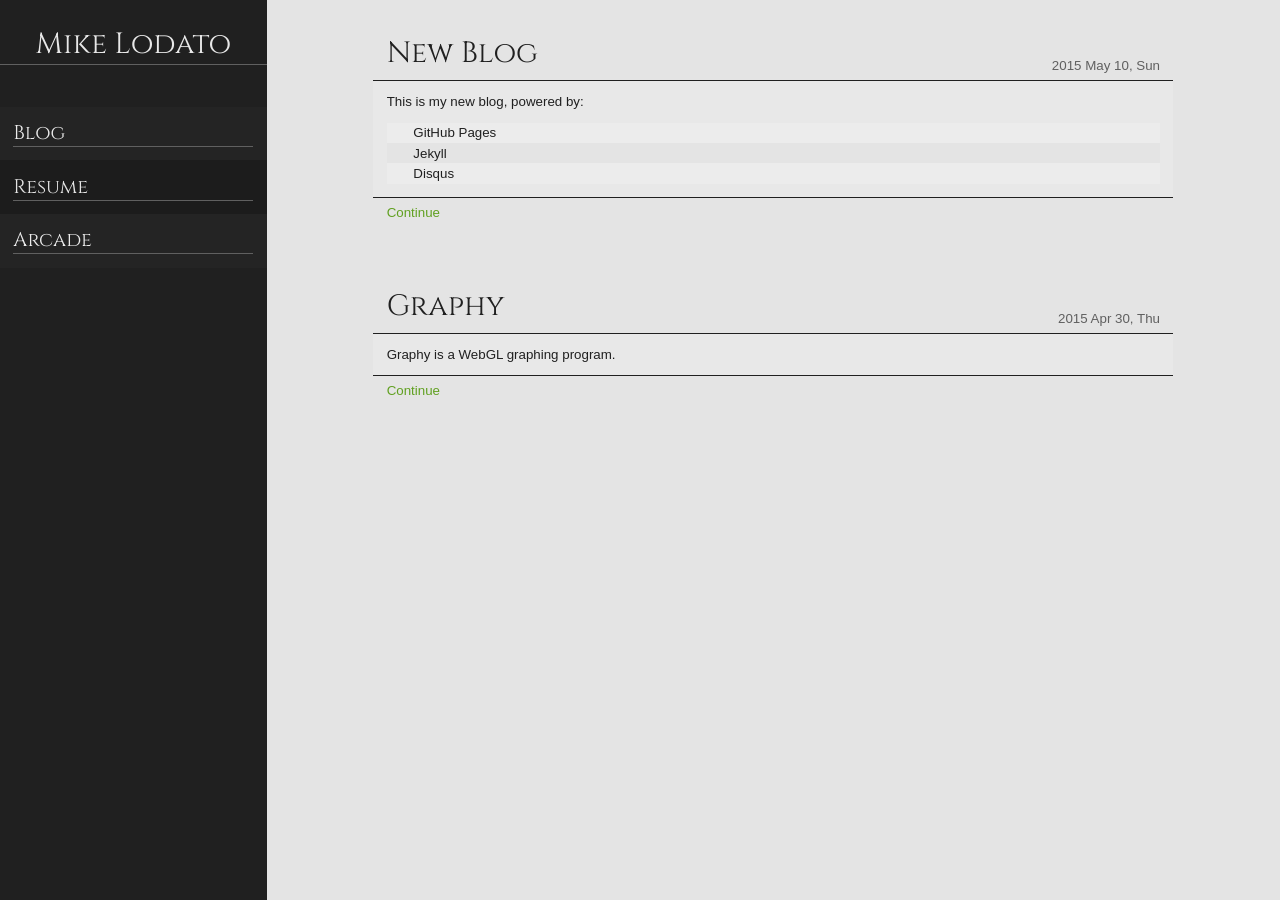
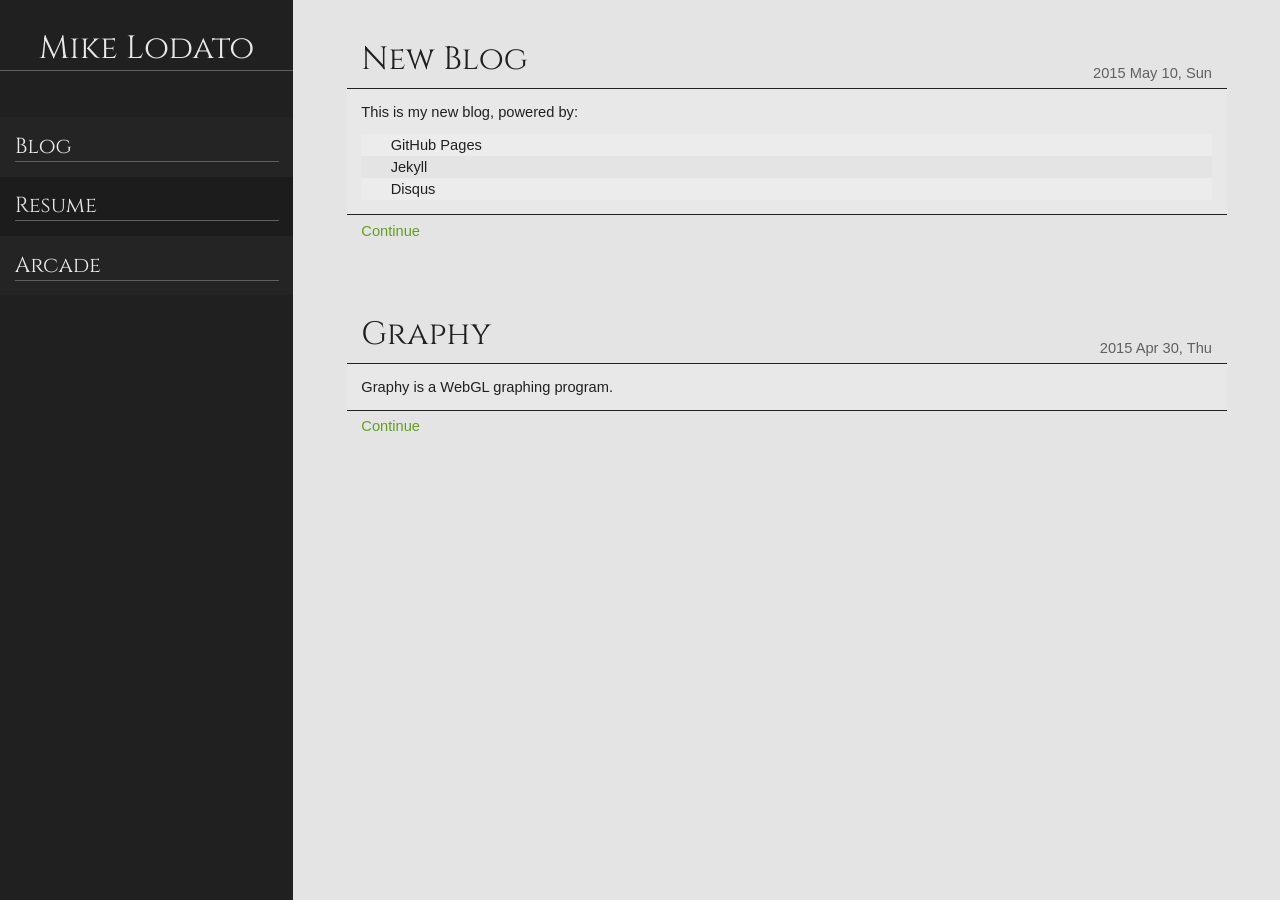
Before and after one commit to zvxryb/zvxryb.github.io, a Jekyll site: the page built from index.html, in a window 1280 px wide. Built offline with Jekyll 4.4.1, drawn with Linux system fonts in a browser that asks for light colours; some web fonts are replaced.

Commit message:
increase font size

```diff
--- a/style/main.scss
+++ b/style/main.scss
@@ -27,7 +27,7 @@ $ml-accent-dark-fg:      $ml-accent-fg - #040404;
 $ml-title-font: 'Cinzel', serif;
 $ml-text-font:  'Droid Sans', sans-serif;
 $ml-fixed-font: 'Inconsolata', monospace;
-$ml-text-size:  10pt;
+$ml-text-size:  11pt;
 
 @mixin headings {
 	h1, h2, h3, h4, h5, h6 { @content }
```
